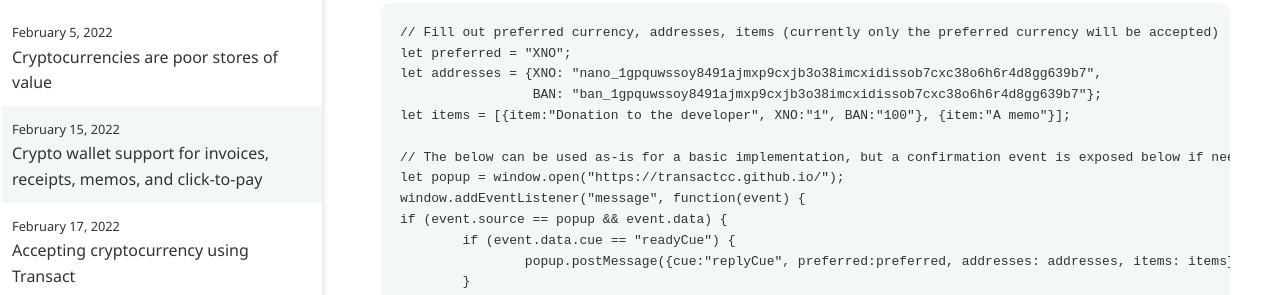
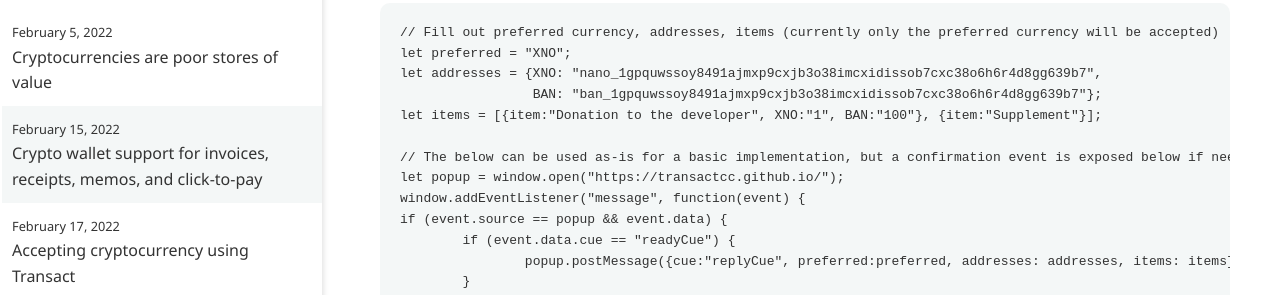
Before and after one commit to warashibetrader/warashibetrader.github.io, a Jekyll site: the page built from _posts/2022-02-15-invoice-receipt.md, in a window 1280 px wide and 1371 px high. Shown: the part 631-926 px from the top of the window. Built offline with Jekyll 4.4.1, drawn with Linux system fonts in a browser that asks for light colours; some of the changed text lies outside the part shown.

Commit message:
Update 2022-02-15-invoice-receipt.md

```diff
--- a/_posts/2022-02-15-invoice-receipt.md
+++ b/_posts/2022-02-15-invoice-receipt.md
@@ -17,7 +17,7 @@
 	let preferred = "XNO";
 	let addresses = {XNO: "nano_1gpquwssoy8491ajmxp9cxjb3o38imcxidissob7cxc38o6h6r4d8gg639b7",
 			 BAN: "ban_1gpquwssoy8491ajmxp9cxjb3o38imcxidissob7cxc38o6h6r4d8gg639b7"};
-	let items = [{item:"Donation to the developer", XNO:"1", BAN:"100"}, {item:"A memo"}];
+	let items = [{item:"Donation to the developer", XNO:"1", BAN:"100"}, {item:"Supplement"}];
 	let popup = window.open("https://transactcc.github.io/");
 	window.addEventListener("message", function(event) {
 		if (event.source == popup && event.data) {
@@ -39,7 +39,7 @@
 	let preferred = "XNO";
 	let addresses = {XNO: "nano_1gpquwssoy8491ajmxp9cxjb3o38imcxidissob7cxc38o6h6r4d8gg639b7",
 			 BAN: "ban_1gpquwssoy8491ajmxp9cxjb3o38imcxidissob7cxc38o6h6r4d8gg639b7"};
-	let items = [{item:"Donation to the developer", XNO:"1", BAN:"100"}, {item:"A memo"}];
+	let items = [{item:"Donation to the developer", XNO:"1", BAN:"100"}, {item:"Supplement"}];
 
 	// The below can be used as-is for a basic implementation, but a confirmation event is exposed below if needed
 	let popup = window.open("https://transactcc.github.io/");
```
